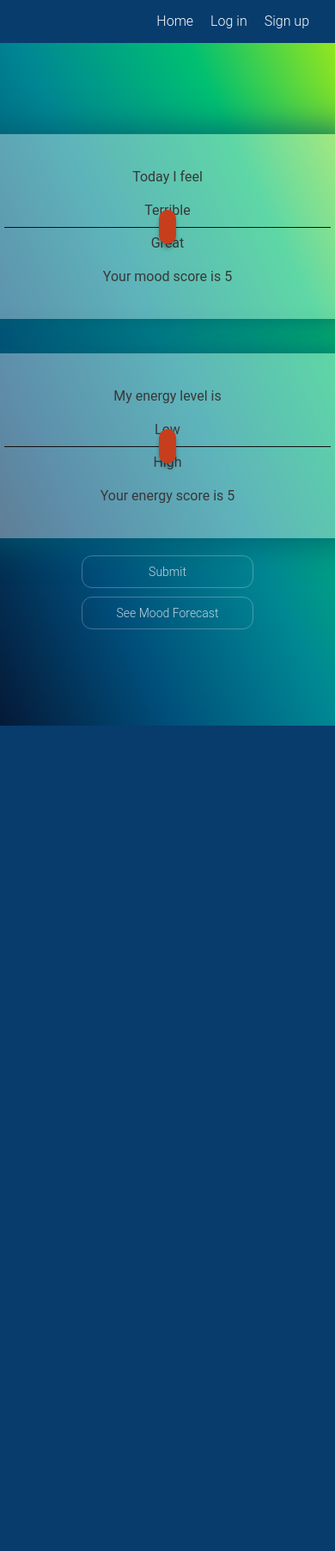
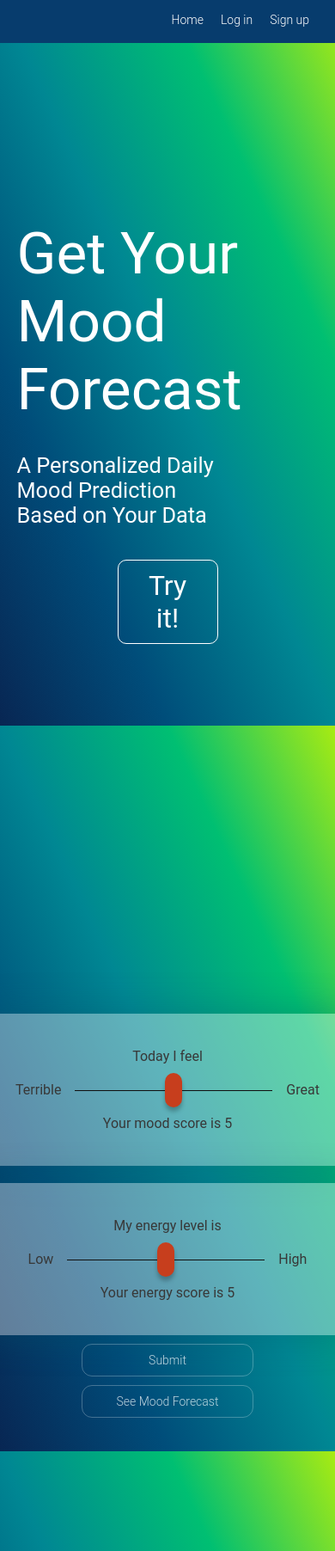
Before and after one commit to onefastcat/mood_forecaster, a Python web app: template website/templates/home.html in a window 390 px wide; the page is wider, and only the part inside the window is pictured. Shown: that part at 86% size. Before the commit the page ends 844 px from the top of that part, so only its background shows below. Run offline with Jinja, Linux system fonts and the light colour scheme; the template is opened without the code that fills it, so the values that code supplies are empty.

Commit message:
home anchor and responsive

```diff
--- a/website/static/main.js
+++ b/website/static/main.js
@@ -1,11 +1,4 @@
-
-// will need to change the latitude and longitude based on what address user provides
-
 const api_url = "https://api.open-meteo.com/v1/forecast?hourly=temperature_2m,precipitation,surface_pressure&temperature_unit=fahrenheit"
-
-
-
-
 
 const options = {
     enableHighAccuracy: false,
@@ -13,14 +6,11 @@ const options = {
     maximumAge: 1000500,
 };
 
-
-async function getPosition() {
+function getPosition() {
     return new Promise((resolve, reject) =>
-        navigator.geolocation.watchPosition(resolve, reject, options)
-    );
+        {navigator.geolocation.getCurrentPosition(resolve, reject, options);
+    });
 }
-
-
 
 async function getTodaysData(latitude, longitude) {
 
@@ -43,15 +33,8 @@ async function getTodaysData(latitude, longitude) {
 async function getForecast(latitude, longitude) {
     const date = new Date();
     let next_week = new Date();
-    // let tomorrow = new Date();
-
-    // position = await getPosition();
-
-    // let latitude = position.coords.latitude;
-    // let longitude = position.coords.longitude;
 
     next_week.setDate(date.getDate() + 6);
-    // tomorrow.setDate(date.getDate() + 1)
 
     next_week = next_week.toISOString().slice(0,10);
     let today = date.toISOString().slice(0,10);
@@ -88,7 +71,11 @@ async function getPrevData(latitude, longitude) {
 
 document.addEventListener('DOMContentLoaded', async (event) => {
 
+
+    console.log('before get position')
     let position = await getPosition();
+    console.log('after get position')
+
     let latitude = position.coords.latitude;
     let longitude = position.coords.longitude;
     let data = await getTodaysData(latitude, longitude);
@@ -108,8 +95,8 @@ document.addEventListener('DOMContentLoaded', async (event) => {
     // let longitude = position.coords.longitude;
     // let data = await getTodaysData(latitude, longitude);
 
-    const average = arr => arr.reduce( ( p, c ) => p + c, 0 ) / arr.length;
-    const sum = arr => arr.reduce( (accum, cur) => accum + cur, 0);
+    // const average = arr => arr.reduce( ( p, c ) => p + c, 0 ) / arr.length;
+    // const sum = arr => arr.reduce( (accum, cur) => accum + cur, 0);
 
     // const container = document.getElementsByClassName('data')[0];
 
@@ -117,9 +104,13 @@ document.addEventListener('DOMContentLoaded', async (event) => {
     // const pressure_element = document.getElementById('pressure');
     // const precipitation_element = document.getElementById('precip');
 
+    console.log('before awaiting data')
+
     let pressure_arr = await data.hourly.surface_pressure;
     let temp_arr = await data.hourly.temperature_2m;
     let precip_arr = await data.hourly.precipitation;
+    console.log('after awaiting data')
+
 
     // temp_element.data = temperature;
     // pressure_element.data = pressure;
@@ -137,11 +128,14 @@ document.addEventListener('DOMContentLoaded', async (event) => {
     const mood_prediction_btn = document.getElementById('mood-forecast-btn');
 
     form.addEventListener('submit', async (event) => {
+        event.preventDefault();
+
+        console.log('inside submit data')
+        console.log('check if data is here. temp array must display')
+        console.log(temp_arr)
 
         let mood = parseInt(document.getElementById('mood-slider').value);
         let energy = parseInt(document.getElementById('energy-slider').value);
-
-        event.preventDefault();
 
         let response = await fetch('/', {
             method: 'POST',
@@ -161,9 +155,9 @@ document.addEventListener('DOMContentLoaded', async (event) => {
         }
 
         if (response.status == 401){
+            console.log('unauthorized')
             window.location.href = '/login';
         }
-
 
     });
 
@@ -213,6 +207,9 @@ document.addEventListener('DOMContentLoaded', async (event) => {
             window.location.href='/mood-forecast'
         }
 
+        if(response.status == 401){
+            window.location.href='/login'
+        }
 
 
     });
@@ -261,4 +258,5 @@ document.addEventListener('DOMContentLoaded', async (event) => {
 
 
 
+
 });
--- a/website/static/styles.css
+++ b/website/static/styles.css
@@ -2,24 +2,54 @@ html {
     height: 100vh;
     width: 100vw;
     font-family: 'Roboto', sans-serif;
+    scroll-behavior:smooth
 }
 
 body {
     height: 100%;
     width: 100%;
-    background: linear-gradient(to right top, #051937, #004d7a, #008793, #00bf72, #a8eb12);
+    background: linear-gradient(to right top, #082653, #004d7a, #008793, #00bf72, #a8eb12);
     margin: 0;
     background-attachment: fixed;
+    color: rgb(56, 56, 56);
 }
+
+.titles-container {
+    display: grid;
+    grid-template-columns: 1fr 1fr 1fr;
+    grid-template-rows: .5fr .5fr 2fr;
+    margin: 0 5vw 0;
+    height: 100vh;
+    width: 90%;
+}
+
+#main-heading {
+    color: white;
+    font-size: 8vh;
+    margin-top: 20vh;
+    margin-bottom: 10px;
+    grid-column: 1 / 4;
+}
+
+#secondary-heading {
+    color: white;
+    font-size: 3vh;
+    grid-column: 1 / 3;
+    grid-row: 2 / 3;
+}
+
 
 h3 {
     color: rgba(255, 255, 255, 0.923);
     font-weight: 400;
 }
 
-.home-nav {
+.navbar {
     height: 50px;
     background-color: rgb(7, 60, 109);
+    position: fixed;
+    top: 0;
+    width: 100%;
 
 }
 
@@ -28,6 +58,7 @@ h3 {
     display: flex;
     justify-content: right;
     font-weight: 300;
+    font-size: 14px;
 }
 
 .item {
@@ -80,14 +111,17 @@ h3 {
 .content {
     display: flex;
     justify-content: center;
+    flex-direction:column;
     margin-top: 9vh;
+    width: 100%;
 }
-/*
-.home-content {
+
+.home-container {
     display: flex;
-    justify-content: space-between;
-
-} */
+    flex-direction: column;
+    justify-content: center;
+    height: 100vh;
+}
 
 .content > div {
     padding: 10px 0;
@@ -97,6 +131,14 @@ form {
     display: flex;
     flex-direction: column;
     justify-content: center;
+    align-self: center;
+    position: relative;
+    top: 5%;
+}
+
+.sign-up-form, .login-form {
+    top: 10vh;
+    height: auto;
 }
 
 
@@ -109,18 +151,22 @@ form {
 #mood-container, #energy-container {
     background-color: rgba(255, 255, 255, 0.37);
     text-align: center;
-    margin: 20px 20px;
+    margin: 10px 20px;
     padding: 20px 20px;
     border: 0;
-    box-shadow: 0px 0px 40px 5px rgba(0, 91, 107, 0.829);
+    box-shadow: 0px 0px 40px 5px rgba(0, 91, 107, 0.3);
+    border-radius: 10px;
     width: auto;
-    color: rgb(56, 56, 56);
-    border-radius: 10px;
+
 }
 
 #mood-container > div, #energy-container > div {
     padding: 20px 20px;
 
+}
+
+.energy-mood-content {
+    font-size: 1.5em;
 }
 
 
@@ -213,10 +259,6 @@ input[type=submit] {
     margin-top: 10px;
     width:inherit;
     border: solid rgba(255,255,255,0.65) 1px;
-    /* background-color: white;
-    box-shadow: 5px 5px 10px rgba(0, 0, 0, 0.196);
-    color: rgba(3, 1, 55, 0.85);
-    font-weight: 400; */
 }
 
 
@@ -250,13 +292,10 @@ button {
 
 
 .form-container {
-    display: flex;
-    flex-direction: column;
     width: 250px;
     background-color: rgba(0, 0, 0, 0.356);
     padding: 50px 40px 60px;
     border-radius: 10px;
-
 }
 
 
@@ -272,7 +311,30 @@ button {
     height: 25px;
 }
 
+.temperature {
+    font-size: 15px;
+}
 
+
+.scroll-btn {
+    border: solid 1px white;
+    border-radius: 10px;
+    grid-row: 3 / 4;
+    grid-column: 2 / 3;
+    justify-self: center;
+    height:fit-content;
+    margin-top: 10%;
+    padding: 10px 20px;
+    text-align: center;
+    width:fit-content;
+
+}
+
+.scroll-btn a {
+    color: white;
+    text-decoration: none;
+    font-size: 2em;
+}
 
 
 
@@ -298,4 +360,34 @@ button {
         margin-bottom: 10px;
     }
 
+    .data-container {
+        display: flex;
+        justify-content: space-between;
+        padding-top: 20px;
+        align-items: baseline;
+    }
+
 }
+
+
+@media only screen and (max-width: 600px) {
+
+    input[type=range] {
+        width: 300px;
+    }
+
+    #mood-container {
+        width: 450px;
+    }
+}
+
+@media only screen and (max-width: 500px) {
+
+    input[type=range] {
+        width: 250px;
+    }
+
+    #mood-container {
+        width: 380px;
+    }
+}
--- a/website/templates/base.html
+++ b/website/templates/base.html
@@ -11,7 +11,7 @@
 </head>
 <body>
     <div class="container">
-        <nav class="home-nav">
+        <nav class="navbar">
             <div class='nav-wrap'>
                 <div class="nav-contents">
 
@@ -40,7 +40,6 @@
             {% endwith %}
         </div>
 
-
         <div class="content">
 
             {% block content %}
--- a/website/templates/home.html
+++ b/website/templates/home.html
@@ -11,25 +11,20 @@ Home
 
     <!-- <h1>HOME</h1> -->
 
+    {% if current_user.is_authenticated %}
+    {% else %}
+    <div class="titles-container">
+        <p id="main-heading">Get Your Mood Forecast</p>
+        <p id="secondary-heading">A Personalized Daily Mood Prediction Based on Your Data</p>
+        <div class="scroll-btn"><a href="#mood-form">Try it!</a></div>
+    </div>
+    {% endif %}
+
     <div class="home-container">
 
+        <section id="mood-form"></section>
 
-
-        {% if current_user.is_authenticated %}
-                <div>HEYYYYYYYY</div>
-
-        {% endif %}
-
-            <form action="{{ url_for('views.home') }}" method="post" id="form" name="form">
-
-                <!-- <div class="data">
-                    <div id="temp" name="temp" id="temp" value=""></div>
-                    <div id="pressure" name="pressure" id="pressure" value=""></div>
-                    <div id="precip" name="precip" id="precip" value=""></div>
-                </div> -->
-
-                <!-- instead of the CODE ABOVE ADD A PROMPT TO TELL USER TO RATE THEIR MOOD AND ENERGY LEVEL -->
-                <!-- will need to change main.js -->
+            <form action="{{ url_for('views.home') }}" method="post" id="energy-mood-form" name="form">
 
                 <div id="mood-container">
                     <div> Today I feel</div>
--- a/website/templates/login.html
+++ b/website/templates/login.html
@@ -7,7 +7,7 @@ Log in
 
 {% block content %}
 
-        <form method="POST">
+        <form method="POST" class="login-form">
             <div class="form-container">
                 <h3>Log in</h3>
                 <div class="form-group">
--- a/website/templates/signup.html
+++ b/website/templates/signup.html
@@ -6,7 +6,7 @@ Sign up
 {% endblock %}
 
 {% block content %}
-    <form method="POST">
+    <form method="POST" class="sign-up-form">
         <div class=form-container>
             <h3>
                 Sign up
```
Also changed, not shown: website/db_manage.py (+8 -6 lines), website/templates/forecast.html (+10 -8 lines), website/views.py (+5 -3 lines), database.db (deleted), instance/database.db, website/static/images/rainy.jpg (deleted), website/static/images/rainy2.jpg (deleted), website/static/images/rainy3.jpg (deleted), website/static/images/rainy4.jpg (deleted). Lines whose indentation alone changed are shown as unchanged.
